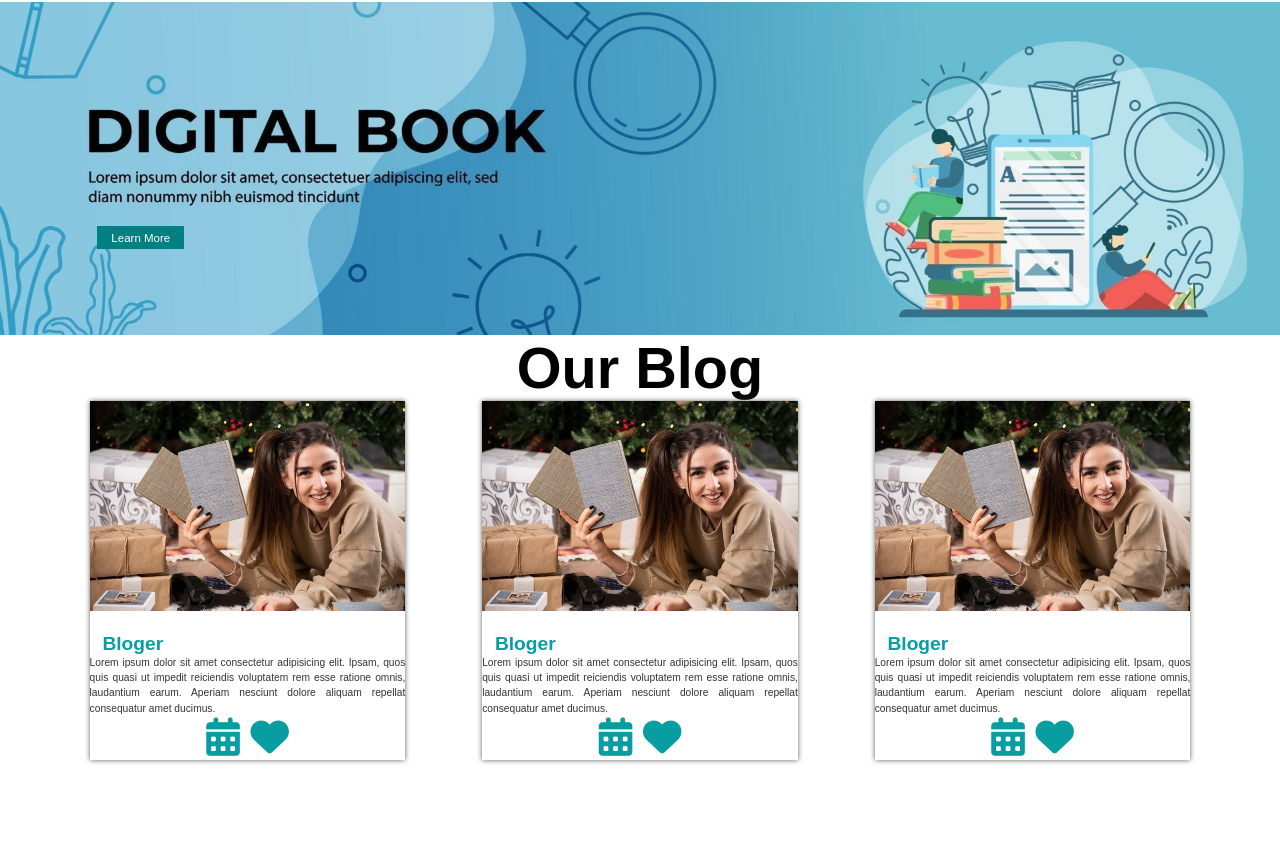
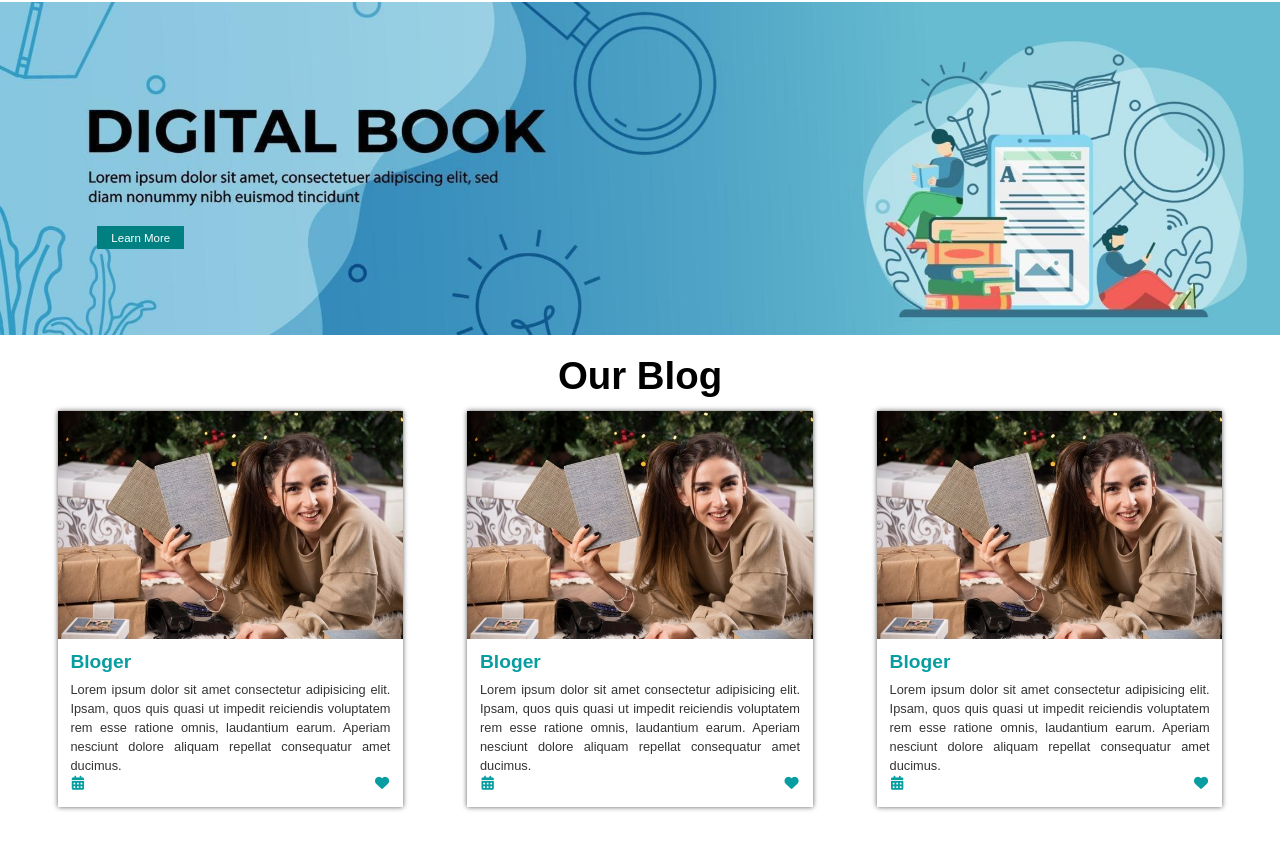
Before and after one commit to sadeelardah1/task1, a plain HTML site: page index.html in a window 1280 px wide. Shown: the part 482-1332 px from the top of the page. Drawn offline with Linux system fonts and the light colour scheme.

Commit message:
تعديل بعض الامور في css للبطاقات لكن تحتاح لتعديل

```diff
--- a/style.css
+++ b/style.css
@@ -80,6 +80,10 @@
 {
     font-size: 1vw;
 }
+
+
+/*Banner*/
+
 .Banner
 {
     width: 100%;
@@ -104,10 +108,16 @@
     transition: background 0.3s ease-in-out;
 
 }
+
+
+
+
+/*Blog*/
+
 .Blog
 {
-    font-size: 3vw;
-    margin-bottom: 5vw;
+    font-size: 2vw;
+    margin-top: 1.5vw;
 
 }
 .BlogContainer
@@ -117,11 +127,15 @@
     margin-left: 7vw;
     margin-right: 7vw;
     justify-content:center;
-    gap: 6vw;
+    gap: 5vw;
+    margin-top: 1vw;
 }
+
+
 .Bloger_i
 {
-    width: 25VW;
+    width: 28vw;
+    height: 31vw;
     box-shadow: 0 0 5px rgb(93, 93, 93);
     position: relative;
     box-sizing: border-box;
@@ -132,20 +146,35 @@
 .BlogImg img
 {
     width: 100%;
-    height: 100%;
+    height: 17.823vw;
+    object-fit: cover;
+}
+.Bloger
+{
+  width: 27vw;
 }
 .Bloger h2
 {
     display: flex;
     font-size: 1.5vw;
     padding-left: 1vw;
-    margin-top: 1vw;
+    margin-top: 0.5vw;
     color: #089da1;
 }
 .Bloger p
 {
-    font-size: 0.8vw;
+    font-size: 1vw;
     text-align: justify;
     color: #333;
     line-height: 1.5;
+    padding-right: 1vw;
+    padding-left: 1vw;
+    margin-top: .5vw;
 }
+.BlogIcons
+{
+    font-size: 1.1vw;
+    display: flex;
+    justify-content: space-around;
+    gap: 20.5vw;
+}
```
